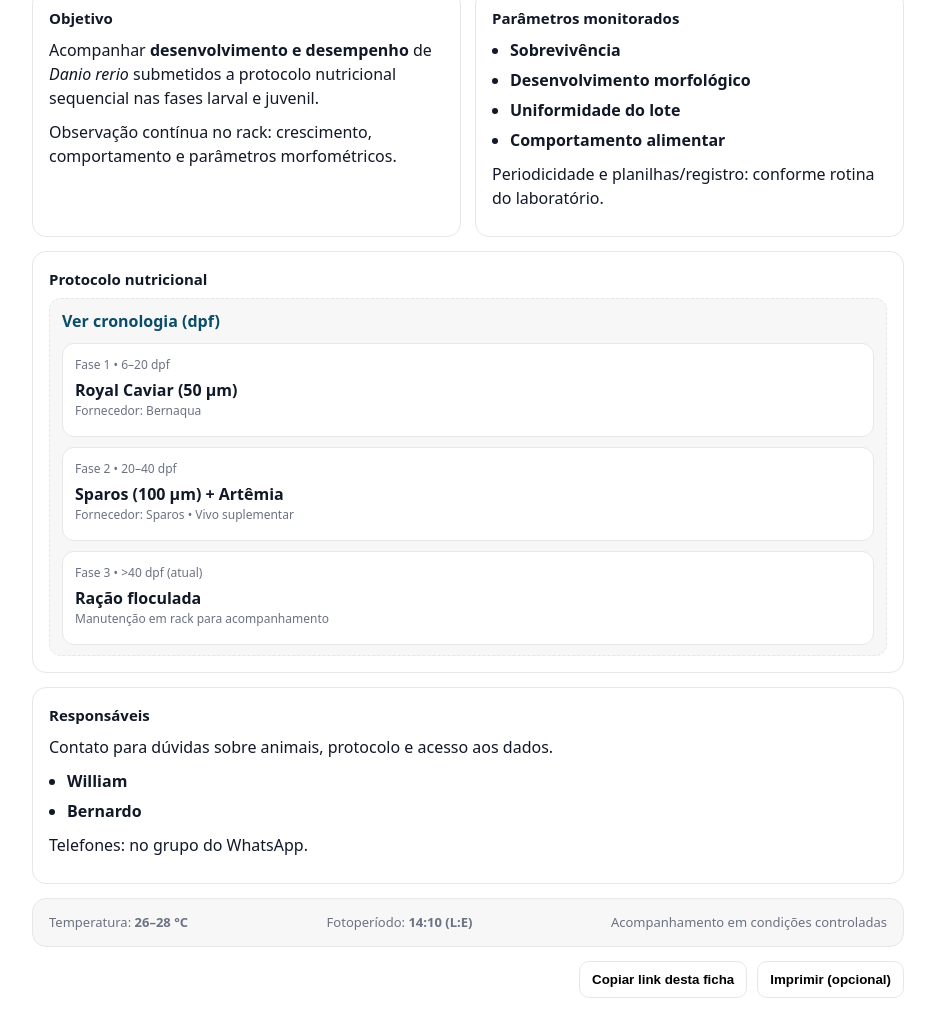
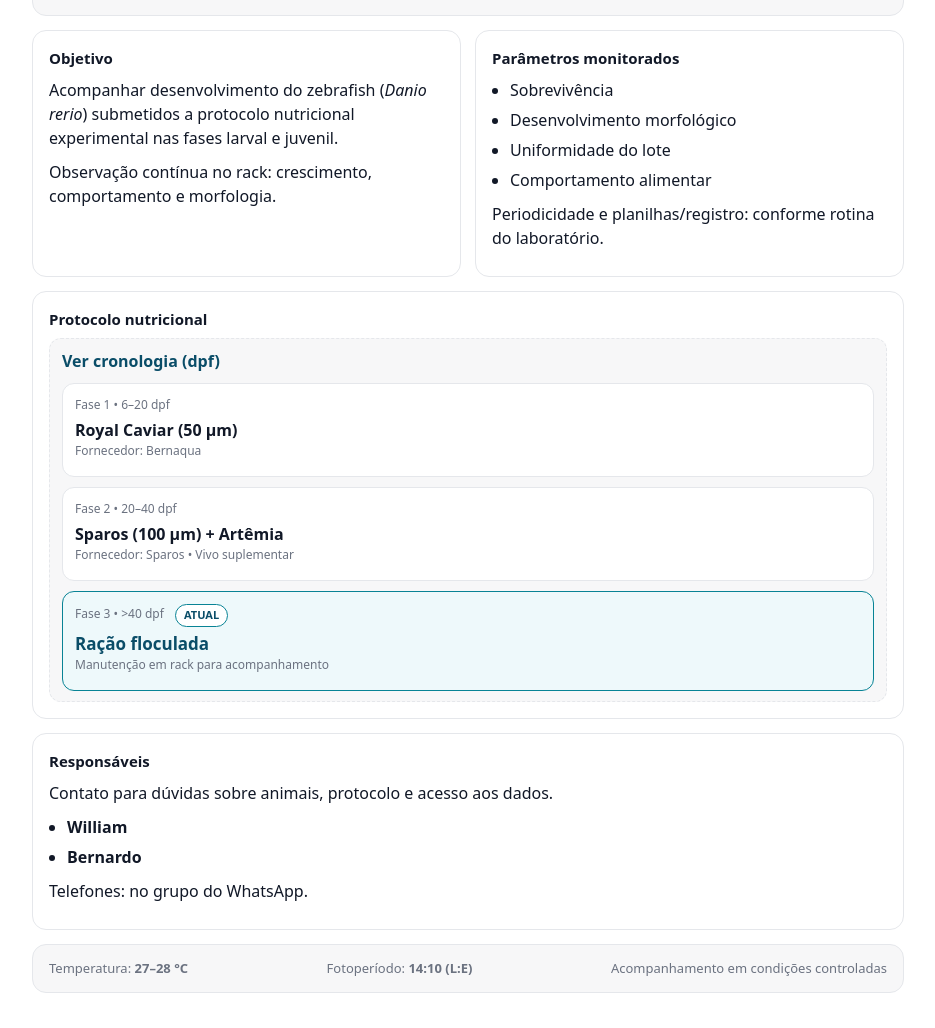
Before and after one commit to williamcarneiro-pixel/aqua-zebrafish, a plain HTML site: page index.html in a window 1280 px wide. Shown: the part 158-1186 px from the top of the page, without its empty margins (172-1107 px from the left). Drawn offline with Linux system fonts and the light colour scheme.

Commit message:
Add files via upload

```diff
--- a/index.html
+++ b/index.html
@@ -119,6 +119,27 @@
     }
     .step .k{font-size:12px;color:var(--muted);margin-bottom:4px}
     .step .v{font-weight:650}
+    .step.current{
+      border-color: var(--brand-2);
+      background: #eef9fb;
+    }
+    .step.current .v{
+      font-size:17px;
+      color: var(--brand);
+    }
+    .badge{
+      display:inline-flex;
+      align-items:center;
+      padding:2px 8px;
+      border-radius:999px;
+      border:1px solid var(--brand-2);
+      color: var(--brand);
+      background:#fff;
+      font-size:11px;
+      font-weight:750;
+      margin-left:8px;
+      vertical-align:middle;
+    }
     .footer{
       margin-top:14px;
       border:1px solid var(--border);
@@ -132,24 +153,9 @@
       gap:10px 14px;
       justify-content:space-between;
     }
-    .actions{
-      display:flex; gap:10px; flex-wrap:wrap; justify-content:flex-end;
-      margin-top:14px;
-    }
-    button{
-      border:1px solid var(--border);
-      background:#fff;
-      border-radius:10px;
-      padding:10px 12px;
-      cursor:pointer;
-      font-weight:650;
-    }
-    button:hover{border-color:#cbd5e1}
-    .hint{font-size:12px;color:var(--muted);margin-top:6px}
     /* Para impressão (opcional) */
     @media print{
       body{background:#fff}
-      .actions,.hint{display:none}
       a{color:#111827;text-decoration:none}
     }
   </style>
@@ -162,6 +168,9 @@
         <div class="emoji" aria-hidden="true">🐟</div>
         <div>
           <h1 id="hTitle">Avaliação do desenvolvimento — Zebrafish</h1>
+          <div class="sub muted">
+            Código: <strong id="tankCode">ZF-RC-01</strong> — <span class="muted">ZF = zebrafish; RC = Royal Caviar; 01 = nº do aquário</span>
+          </div>
         </div>
       </div>
 
@@ -172,6 +181,12 @@
         </div>
         <div class="pill" title="Data de nascimento (dd/mm/aaaa)">
           Nascimento: <strong id="birth">17/09/2025</strong>
+        </div>
+        <div class="pill" title="Origem dos animais">
+          Origem: <strong id="origin">F2 Muriaé</strong>
+        </div>
+        <div class="pill" title="Data de transferência para o rack">
+          Transf. rack: <strong id="transfer">03/12/2025</strong>
         </div>
         <div class="pill" title="Ambiente">
           Rack recirculação
@@ -184,20 +199,20 @@
       <article class="card">
         <h2>Objetivo</h2>
         <p>
-          Acompanhar <strong>desenvolvimento e desempenho</strong> de <em>Danio rerio</em> submetidos a protocolo nutricional sequencial nas fases larval e juvenil.
+          Acompanhar desenvolvimento do zebrafish (<em>Danio rerio</em>) submetidos a protocolo nutricional experimental nas fases larval e juvenil.
         </p>
         <p class="muted">
-          Observação contínua no rack: crescimento, comportamento e parâmetros morfométricos.
+          Observação contínua no rack: crescimento, comportamento e morfologia.
         </p>
       </article>
 
       <article class="card">
         <h2>Parâmetros monitorados</h2>
         <ul class="list">
-          <li><strong>Sobrevivência</strong></li>
-          <li><strong>Desenvolvimento morfológico</strong></li>
-          <li><strong>Uniformidade do lote</strong></li>
-          <li><strong>Comportamento alimentar</strong></li>
+          <li>Sobrevivência</li>
+          <li>Desenvolvimento morfológico</li>
+          <li>Uniformidade do lote</li>
+          <li>Comportamento alimentar</li>
         </ul>
         <p class="muted" style="margin-top:10px">
           Periodicidade e planilhas/registro: conforme rotina do laboratório.
@@ -220,8 +235,8 @@
               <div class="v">Sparos (100 µm) + Artêmia</div>
               <div class="k">Fornecedor: Sparos • Vivo suplementar</div>
             </div>
-            <div class="step" role="listitem">
-              <div class="k">Fase 3 • &gt;40 dpf (atual)</div>
+            <div class="step current" role="listitem">
+              <div class="k">Fase 3 • &gt;40 dpf <span class="badge">ATUAL</span></div>
               <div class="v">Ração floculada</div>
               <div class="k">Manutenção em rack para acompanhamento</div>
             </div>
@@ -243,16 +258,10 @@
     </section>
 
     <section class="footer" aria-label="Condições do sistema">
-      <div>Temperatura: <strong>26–28&nbsp;°C</strong></div>
+      <div>Temperatura: <strong>27–28&nbsp;°C</strong></div>
       <div>Fotoperíodo: <strong>14:10 (L:E)</strong></div>
       <div class="muted">Acompanhamento em condições controladas</div>
     </section>
-
-    <div class="actions" aria-label="Ações">
-      <button type="button" id="btnCopy">Copiar link desta ficha</button>
-      <button type="button" id="btnPrint">Imprimir (opcional)</button>
-    </div>
-    <div class="hint" id="linkHint"></div>
 
   </main>
 
@@ -266,12 +275,22 @@
     // Campos básicos
     const nasc = p.get("nasc"); // pode ser yyyy-mm-dd ou texto livre
     const titulo = p.get("titulo");
+    const idAquario = p.get("id");
+    const origem = p.get("origem");
+    const transf = p.get("transf");
     if (titulo)   setText("hTitle", titulo);
+    if (origem)  setText("origin", origem);
+    if (idAquario) setText("tankCode", idAquario);
     if (nasc) {
       // Se vier no padrão yyyy-mm-dd, converte para dd/mm/aaaa (sem depender de locale)
       const m = nasc.match(/^(\d{4})-(\d{2})-(\d{2})$/);
       setText("birth", m ? `${m[3]}/${m[2]}/${m[1]}` : nasc);
     }
+    if (transf) {
+      const m2 = transf.match(/^(\d{4})-(\d{2})-(\d{2})$/);
+      setText("transfer", m2 ? `${m2[3]}/${m2[2]}/${m2[1]}` : transf);
+    }
+
 
     // Status simples
     const status = (p.get("status") || "").toLowerCase();
@@ -289,17 +308,6 @@
       statusDot.className = "dot " + (status === "alerta" ? "warn" : "ok");
     }
 
-    // Ações
-    const hint = document.getElementById("linkHint");
-    document.getElementById("btnCopy").addEventListener("click", async () => {
-      try{
-        await navigator.clipboard.writeText(location.href);
-        hint.textContent = "Link copiado para a área de transferência.";
-      }catch(e){
-        hint.textContent = "Não consegui copiar automaticamente. Selecione e copie a URL do navegador.";
-      }
-    });
-    document.getElementById("btnPrint").addEventListener("click", () => window.print());
   </script>
 </body>
 </html>
```
